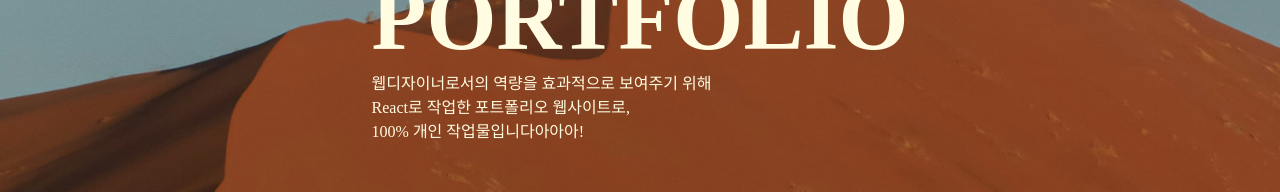
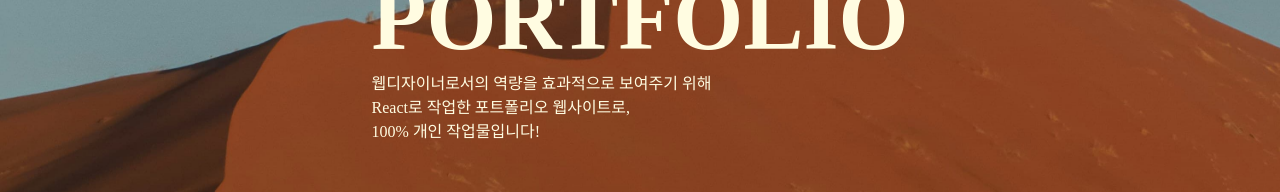
Before and after one commit to mugglekim/pf, a React (Create React App) app: page / in a window 1280 px wide. Shown: the part 296-488 px from the top of the page. Built offline with nearby package versions, Linux system fonts and the light colour scheme; the HTML template or start-up script is replaced by a standard one.

Commit message:
edit readme and design

```diff
--- a/src/components/Design.js
+++ b/src/components/Design.js
@@ -1,5 +1,5 @@
 import React, { useState } from 'react';
-import portfolioData from '../data/portfolioData';
+import designData from '../data/designData';
 import WorkDetail from './WorkDetail';
 
 const Works = () => {
@@ -22,7 +22,7 @@ const Works = () => {
       </h2>
       <div className='pf-list'>
         {
-          portfolioData.map((list,idx)=>{
+          designData.map((list,idx)=>{
             return (
               <div key={idx} className='pf-box' onClick={()=>{handleClick(list)}}>
                 <img src={`${process.env.PUBLIC_URL+list.listImg}`} alt={list.title}/>
--- a/src/components/Intro.js
+++ b/src/components/Intro.js
@@ -8,7 +8,7 @@ const Intro = () => {
         <h1 className='m-title'>PORT-<br/>FOLIO</h1>
         <p>
           웹디자이너로서의 역량을 효과적으로 보여주기 위해 React로 작업한 포트폴리오 웹사이트로,<br/>
-          100% 개인 작업물입니다아아아!
+          100% 개인 작업물입니다!
         </p>
       </div>
     </div>
--- a/src/data/portfolioData.js
+++ b/src/data/designData.js
@@ -1,7 +1,7 @@
 // 퍼블리싱 리스트이미지 사이즈 900*600 권장
 //나머지 리스트이미지 사이즈 700*360 권장
 
-const portfolioData = [
+const designData = [
   {
     class: 'design',
     title: '베드진 매트리스 상세',
@@ -231,4 +231,4 @@ const portfolioData = [
   },
 ];
 
-export default portfolioData;
+export default designData;
```
Also changed, not shown: 1 other file (tests, documents, lock files or other folders).
